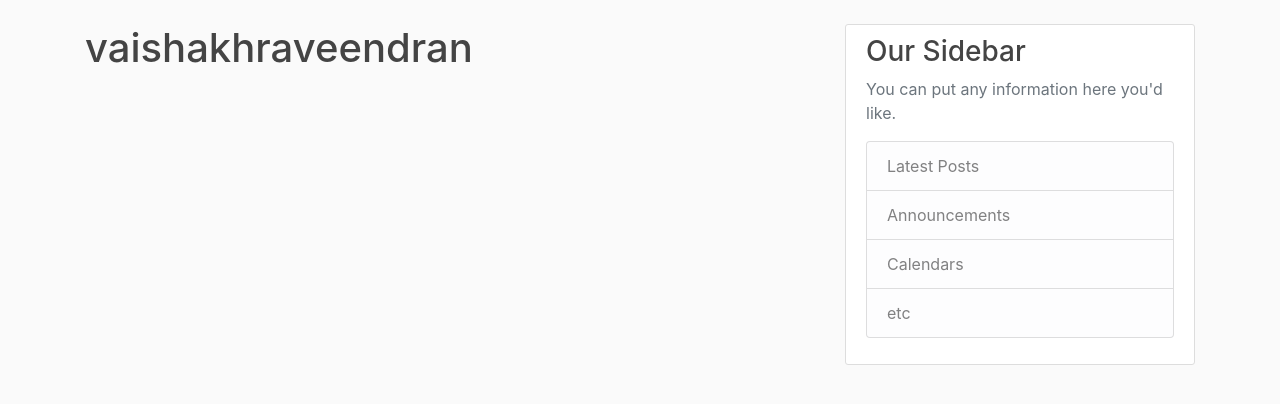
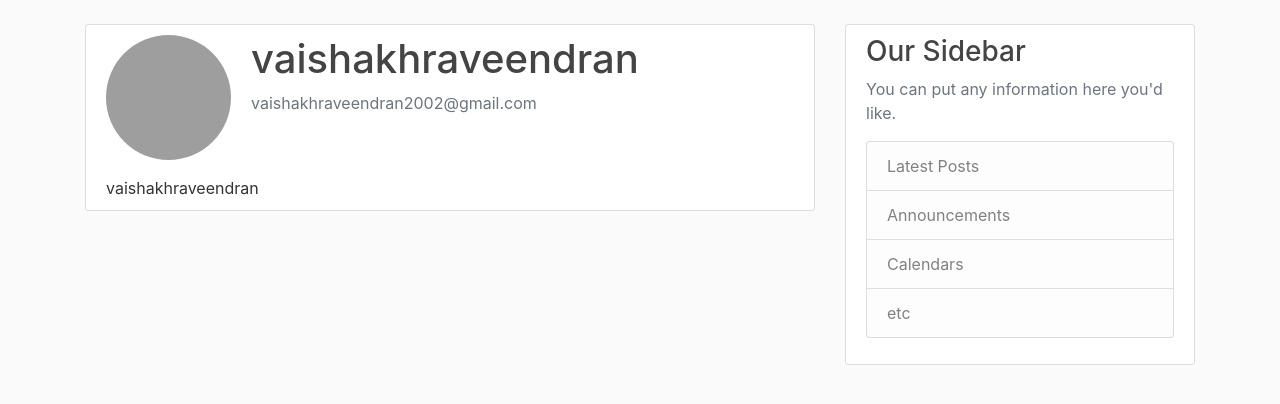
Before and after one commit to vaishakhRaveendran/DJANGO-BLOG, a Django app: page /profile/ in a window 1280 px wide. Shown: the part 56-460 px from the top of the page. Run offline with Django 4.2, Linux system fonts and the light colour scheme; a user stored in the database is signed in; data comes from the database, SQL or seed files in the repository; some libraries are stand-ins or nearby versions; grey boxes are pictures that could not be loaded.

Commit message:
modifying profile.html for displauing image

```diff
--- a/django_blog/users/templates/users/profile.html
+++ b/django_blog/users/templates/users/profile.html
@@ -1,6 +1,14 @@
 {% extends "blog/layout.html" %}
 {% load crispy_forms_tags %}
-
 {% block content %}
-    <h1>{{ user.username }}</h1>
-{% endblock %}
+    <div class="content-section">
+      <div class="media">
+        <img class="rounded-circle account-img" src="{{ user.profile.image.url }}">
+        <div class="media-body">
+          <h2 class="account-heading">{{ user.username }}</h2>
+          <p class="text-secondary">{{ user.email }}</p>
+        </div>
+      </div>
+      {{ user.username }}
+    </div>
+{% endblock content %}
```
